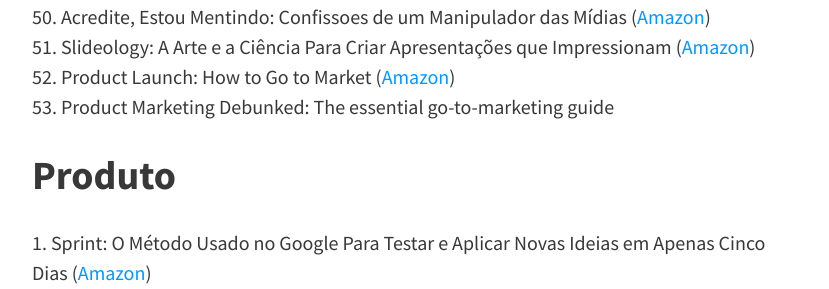
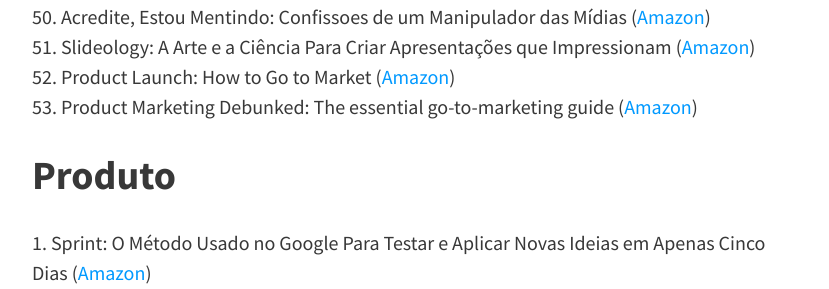
Before and after one commit to felipecbarbosa/felipecbarbosa.github.io, a Jekyll site: the page built from livros-profissionais.md, in a window 1280 px wide and 900 px high, scrolled down 3532 px. Shown: the part 166-455 px from the top of the window, without its empty margins (224-1053 px from the left). Built offline with Jekyll 4.4.1, drawn with Linux system fonts in a browser that asks for light colours; nearby versions of some CDN libraries; comment, search, counter and statistics services are not loaded; some of the changed text lies outside the part shown.

Commit message:
Added amazon links to books

```diff
--- a/livros-profissionais.md
+++ b/livros-profissionais.md
@@ -96,7 +96,7 @@ Cada livro tem um link para poder comprar em alguma loja. Nos links da Amazon te
 50. Acredite, Estou Mentindo: Confissoes de um Manipulador das Mídias ([Amazon](https://amzn.to/2X57LrJ){:target="_blank"})
 51. Slideology: A Arte e a Ciência Para Criar Apresentações que Impressionam ([Amazon](https://amzn.to/350jqed){:target="_blank"})
 52. Product Launch: How to Go to Market ([Amazon](https://amzn.to/3h2jXlR){:target="_blank"})
-53. Product Marketing Debunked: The essential go-to-marketing guide
+53. Product Marketing Debunked: The essential go-to-marketing guide ([Amazon](https://amzn.to/3113Lfp){:target="_blank"})
 
 <h2 id="produto">Produto</h2>
 
@@ -151,7 +151,7 @@ Cada livro tem um link para poder comprar em alguma loja. Nos links da Amazon te
 17. Intercom on Onboarding ([Intercom Books](https://www.intercom.com/books/onboarding){:target="_blank"})
 18. HYPERGROWTH: How the Customer-Driven Model Is Revolutionizing the Way Businesses Build Products, Teams, & Brands ([Amazon](https://amzn.to/2CCTx7Y){:target="_blank"})
 19. The Entrepreneur's Guide to Customer Development: A "Cheat Sheet" to The Four Steps to the Epiphany ([Amazon](https://amzn.to/2Vx4AIT){:target="_blank"})
-20. Ry's Git Tutorial
+20. Ry's Git Tutorial ([Amazon](https://amzn.to/2PZocTx){:target="_blank"})
 
 <h2 id="negocios">Negócios em Geral</h2>
 
```
